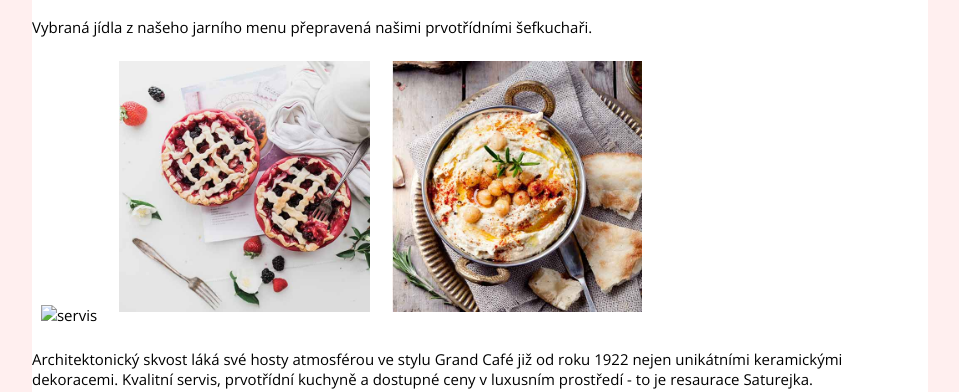
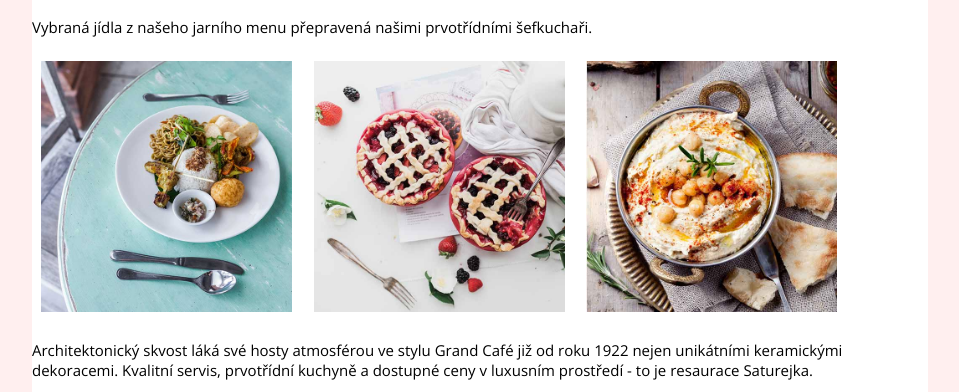
Before and after one commit to beveroni/saturejka, a plain HTML site: page index.html in a window 1280 px wide. Shown: the part 357-749 px from the top of the page, without its empty margins (160-1119 px from the left). Drawn offline with nearby package versions, Linux system fonts and the light colour scheme; the site is published under a folder, as on GitHub Pages, so addresses that start at the root find nothing.

Commit message:
oprava odkazu obrazku

```diff
--- a/index.html
+++ b/index.html
@@ -11,7 +11,7 @@
     <p> Přijďte se potěšit naší originální a chutnou kuchyní v příjemném a milém prostředí.</p></header>
   <h1>Naše nabídka</h1>
       <p> Vybraná jídla z našeho jarního menu přepravená našimi prvotřídními šefkuchaři. </p>
-    <img class="maleobrazky" src="/obrazky/home1.jpg" alt="servis" />
+    <img class="maleobrazky" src="obrazky/home1.jpg" alt="servis" />
     <img class="maleobrazky" src="obrazky/home2.jpg" alt="livance" />
     <img class="maleobrazky" src="obrazky/home3.jpg" alt="hummus" />
         <p>Architektonický skvost láká své hosty atmosférou ve stylu  Grand Café již od roku 1922 nejen unikátními keramickými dekoracemi. Kvalitní servis, prvotřídní kuchyně a dostupné ceny v luxusním prostředí - to je resaurace Saturejka.</p>
```
